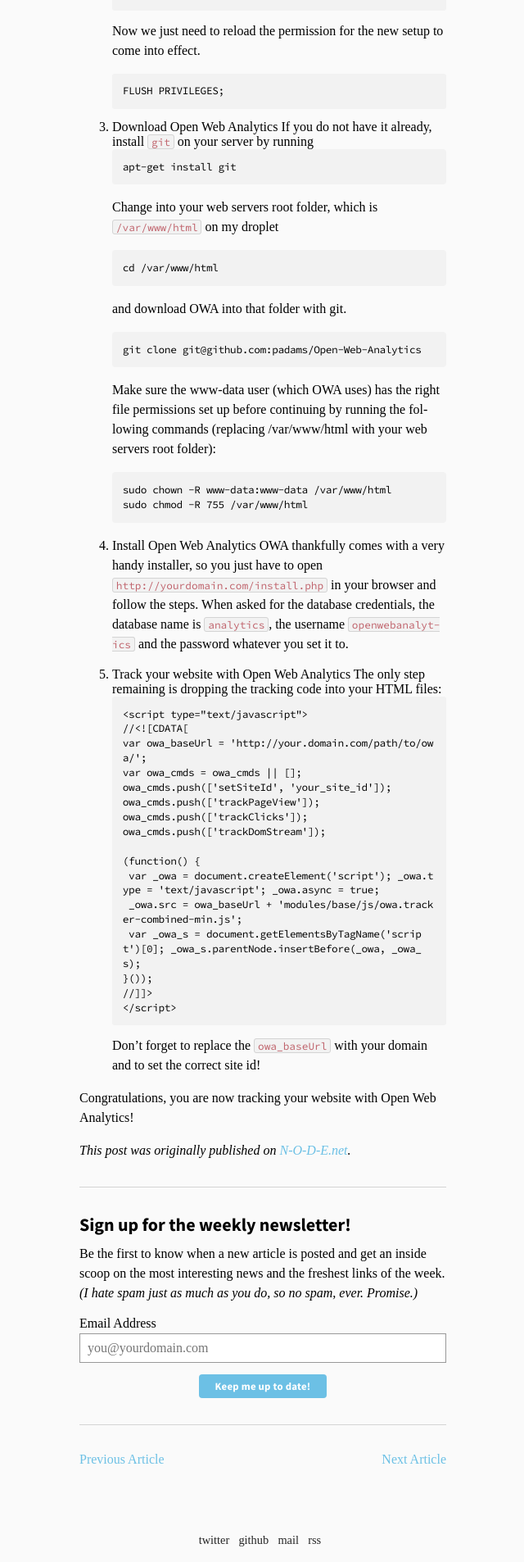
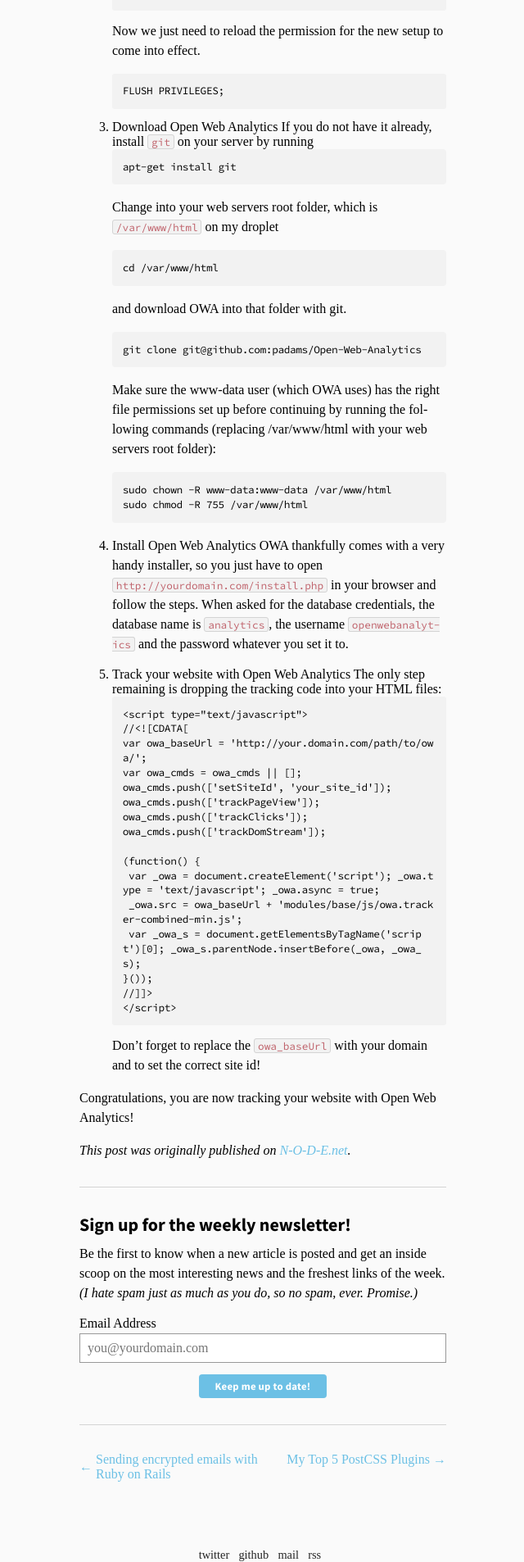
Before and after one commit to mxstbr/mxstbr.github.io, a Jekyll site: the page built from _posts/2015-08-07-bye-google-analytics.md, in a window 1280 px wide. Shown: the part 1122-3028 px from the top of the page at 82% size, without its empty margins (319-959 px from the left). Built offline with Jekyll 4.4.1, drawn with Linux system fonts in a browser that asks for light colours; some web fonts are replaced.

Commit message:
Better previous and next posts

```diff
--- a/_layouts/post.html
+++ b/_layouts/post.html
@@ -22,10 +22,10 @@ layout: default
 
 	<div class="post__related">
 		{% if page.previous %}
-			<a href="{{ page.previous.url }}" class="post__related-previous" onclick="OWATracker.trackAction('post', 'click', 'previous');" title="{{ page.previous.title }}">Previous Article</a>
+			<a href="{{ page.previous.url }}" class="post__related-previous" onclick="OWATracker.trackAction('post', 'click', 'previous');" title="{{ page.previous.title }}">{{ page.previous.title }}</a>
 		{% endif %}
 		{% if page.next %}
-			<a href="{{ page.next.url }}" class="post__related-next" onclick="OWATracker.trackAction('post', 'click', 'next');" title="{{ page.next.title }}">Next Article</a>
+			<a href="{{ page.next.url }}" class="post__related-next" onclick="OWATracker.trackAction('post', 'click', 'next');" title="{{ page.next.title }}">{{ page.next.title }}</a>
 		{% endif %}
 	</div>
 
--- a/_sass/_post.scss
+++ b/_sass/_post.scss
@@ -163,26 +163,54 @@
     }
 
     &__related {
-        clear: both;
-        width: 100%;
-        display: block;
-        overflow: auto;
+				clear: both;
+				width: 100%;
+
+				&:after {
+					content: "";
+	  			display: table;
+	  			clear: both;
+				}
 
         &-previous {
             float: left;
+            text-align: left;
+						max-width: 50%;
+						position: relative;
+						margin-left: 1.25em;
+
+            &:before {
+              content: "← ";
+							margin-right: 0.25em;
+							position: absolute;
+							left: -1.25em;
+							top: 50%;
+    					transform: translateY(-50%);
+            }
         }
 
         &-next {
             float: right;
+            text-align: right;
+						max-width: 50%;
+						position: relative;
+						margin-right: 1.25em;
+
+						&:after {
+              content: " →";
+							margin-left: 0.25em;
+							position: absolute;
+							right: -1.25em;
+							top: 50%;
+    					transform: translateY(-50%);
+            }
         }
     }
 
     p {
         word-wrap: break-word;
         hyphens: auto;
-        -webit-hyphens: auto;
         -moz-hyphens: auto;
         -ms-hyphens: auto;
-        -o-hyphens: auto;
     }
 }
```
